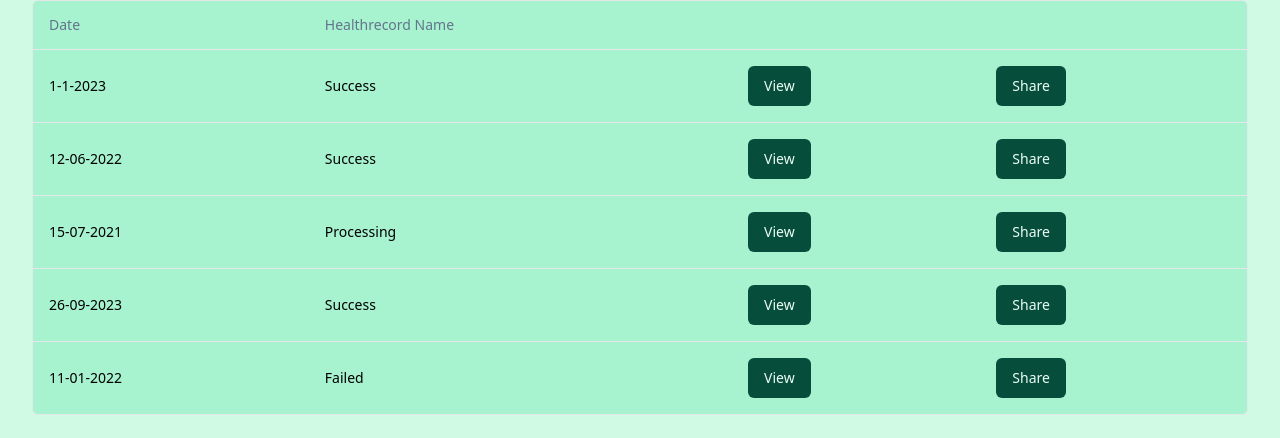
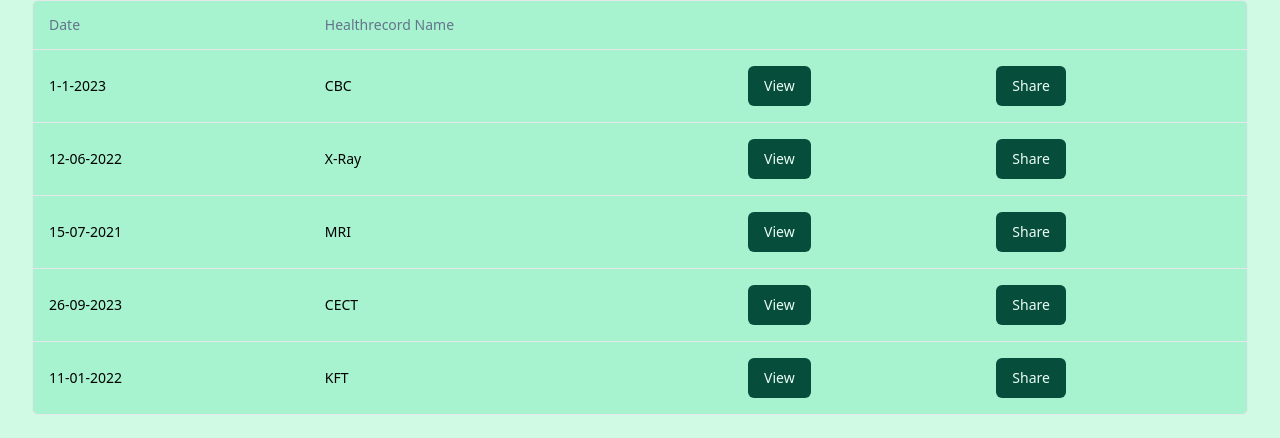
Before and after one commit to 0xAlphaDevs/HealthX-DIF-hackathon, a Next.js app: page /dashboard in a window 1280 px wide. Shown: the part 318-756 px from the top of the page. Built offline with nearby package versions, Linux system fonts and the light colour scheme.

Commit message:
chore : Colour updates

```diff
--- a/src/components/dashboard/userTable.jsx
+++ b/src/components/dashboard/userTable.jsx
@@ -38,27 +38,27 @@ import {
 const data = [
   {
     id: "m5gr84i9",
-    healthrecordName: "success",
+    healthrecordName: "CBC ",
     date: "1-1-2023",
   },
   {
     id: "3u1reuv4",
-    healthrecordName: "success",
+    healthrecordName: "X-ray",
     date: "12-06-2022",
   },
   {
     id: "derv1ws0",
-    healthrecordName: "processing",
+    healthrecordName: "MRI",
     date: "15-07-2021",
   },
   {
     id: "5kma53ae",
-    healthrecordName: "success",
+    healthrecordName: "CECT",
     date: "26-09-2023",
   },
   {
     id: "bhqecj4p",
-    healthrecordName: "failed",
+    healthrecordName: "KFT",
     date: "11-01-2022",
   },
 ];
@@ -67,6 +67,7 @@ const columns = [
   {
     accessorKey: "date",
     header: "Date",
+    // In later stages can sort by the order of date 🟡
     // header: ({ column }) => {
     //   return (
     //     <Button
@@ -163,7 +164,6 @@ export function UserTable() {
           }
           className="max-w-sm bg-emerald-50"
         />
-
         {/* <DropdownMenu>
           <DropdownMenuTrigger asChild>
             <Button variant="outline" className="ml-auto">
--- a/src/components/form/createDid.jsx
+++ b/src/components/form/createDid.jsx
@@ -131,7 +131,7 @@ export default function CreateDid({ name, year }) {
     setLoading(false);
     // update recoil state
     setDidData({ did: did, name: name, year: year });
-    // router.push("/dashboard");
+    router.push("/dashboard");
   }
 
   return (
--- a/src/components/ui/toggle.jsx
+++ b/src/components/ui/toggle.jsx
@@ -13,7 +13,7 @@ const toggleVariants = cva(
       variant: {
         default: "bg-transparent",
         outline:
-          "border border-slate-200 bg-white hover:bg-green-300 hover:text-slate-900 dark:border-slate-800 dark:hover:bg-slate-800 dark:hover:text-slate-50",
+          "border border-slate-200 bg-white hover:bg-emerald-500 hover:text-white dark:border-slate-800 dark:hover:bg-slate-800 dark:hover:text-slate-50",
       },
       size: {
         default: "h-10 px-3",
```
